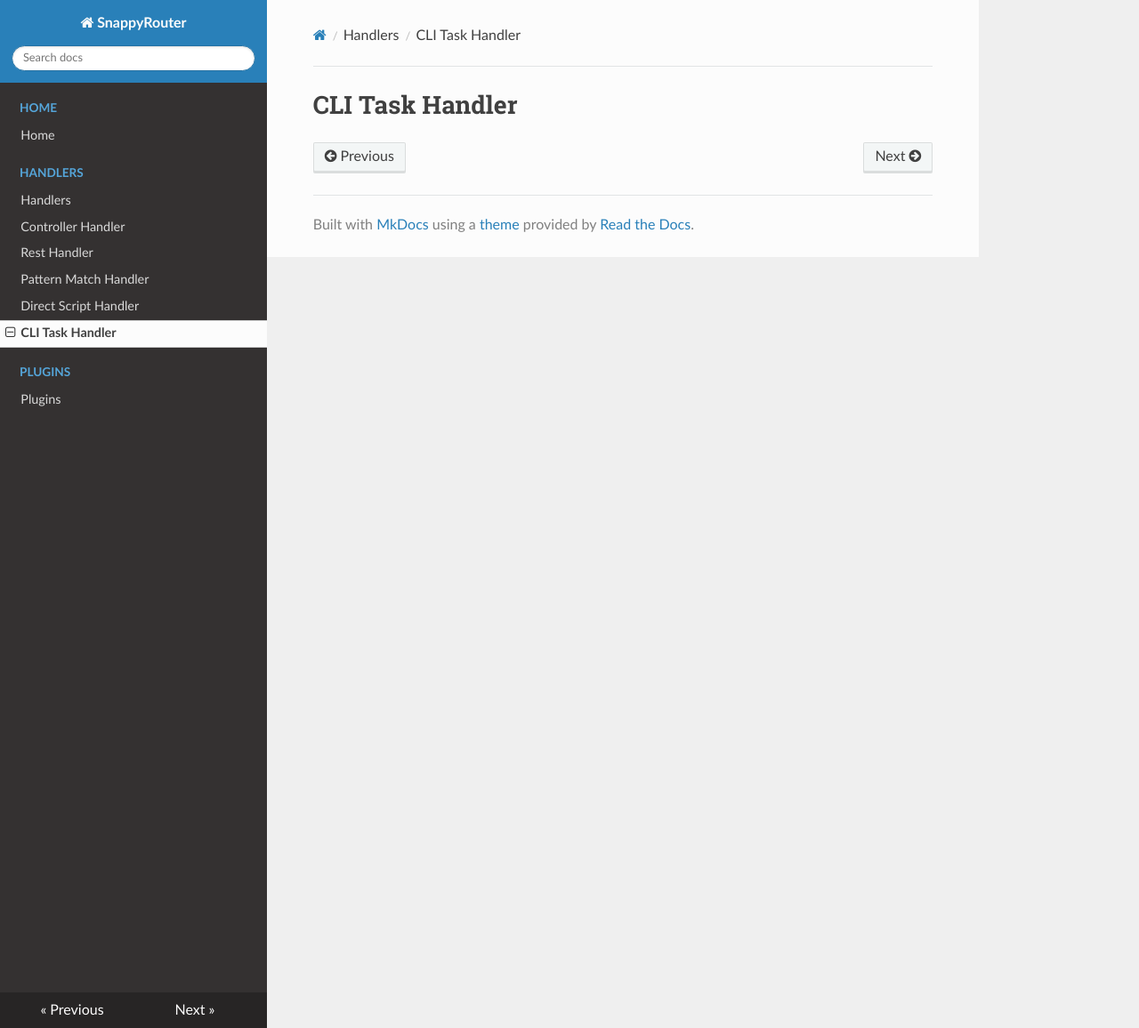
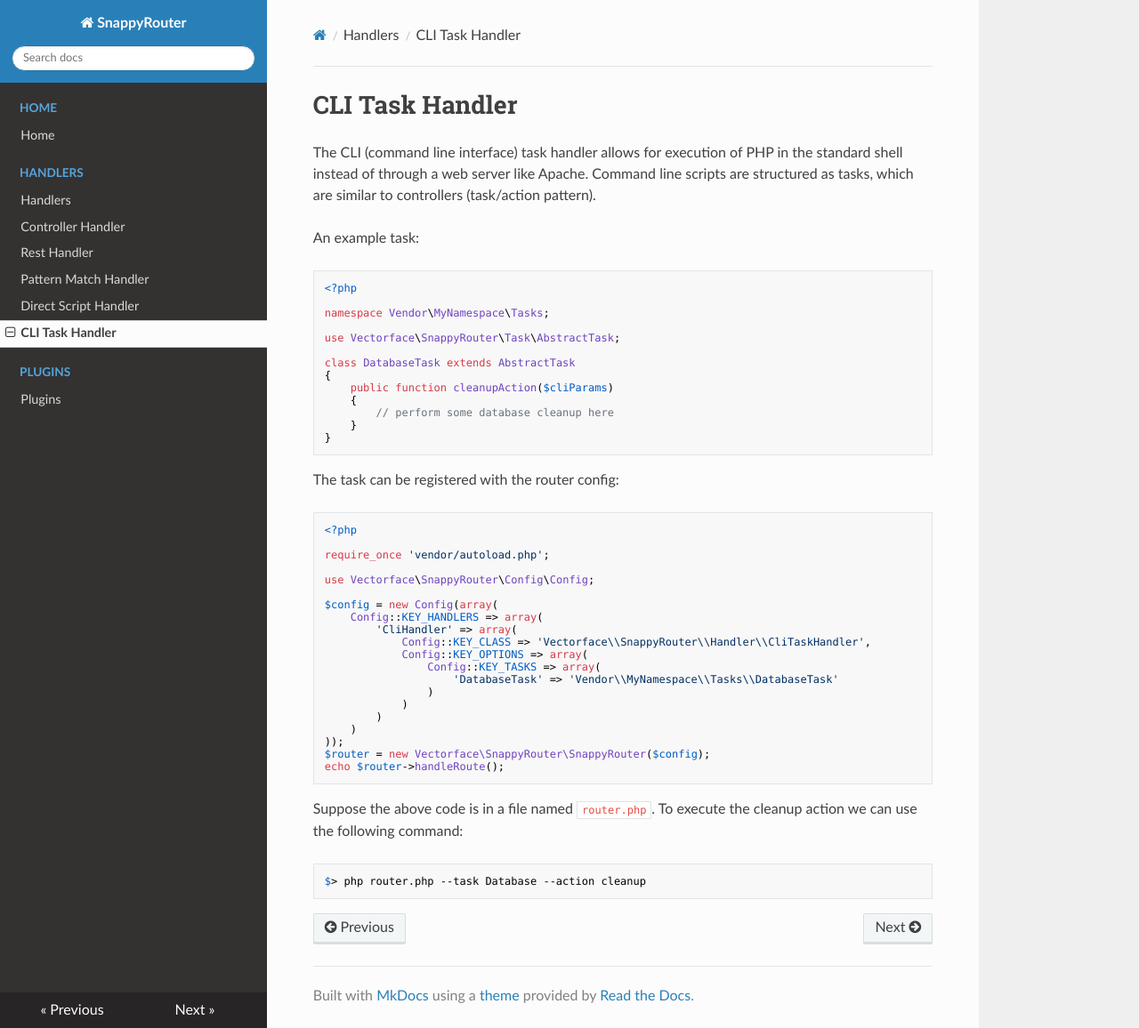
Before and after one commit to Vectorface/SnappyRouter, an MkDocs documentation site: the page built from docs/handlers/cli_handler.md, in a window 1280 px wide and 1156 px high. Shown: the whole window at 89% size. Built offline with MkDocs 1.6.1, drawn with Linux system fonts in a browser that asks for light colours; nearby versions of some CDN libraries; old or Windows-style settings are respelled for this version of MkDocs.

Commit message:
Documentation for the CliTaskHandler.

````diff
--- a/docs/handlers/cli_handler.md
+++ b/docs/handlers/cli_handler.md
@@ -1 +1,55 @@
 # CLI Task Handler
+
+The CLI (command line interface) task handler allows for execution of PHP in the
+standard shell instead of through a web server like Apache. Command line scripts
+are structured as tasks, which are similar to controllers (task/action pattern).
+
+An example task:
+
+```php
+<?php
+
+namespace Vendor\MyNamespace\Tasks;
+
+use Vectorface\SnappyRouter\Task\AbstractTask;
+
+class DatabaseTask extends AbstractTask
+{
+    public function cleanupAction($cliParams)
+    {
+        // perform some database cleanup here
+    }
+}
+```
+
+The task can be registered with the router config:
+
+```php
+<?php
+
+require_once 'vendor/autoload.php';
+
+use Vectorface\SnappyRouter\Config\Config;
+
+$config = new Config(array(
+    Config::KEY_HANDLERS => array(
+        'CliHandler' => array(
+            Config::KEY_CLASS => 'Vectorface\\SnappyRouter\\Handler\\CliTaskHandler',
+            Config::KEY_OPTIONS => array(
+                Config::KEY_TASKS => array(
+                    'DatabaseTask' => 'Vendor\\MyNamespace\\Tasks\\DatabaseTask'
+                )
+            )
+        )
+    )
+));
+$router = new Vectorface\SnappyRouter\SnappyRouter($config);
+echo $router->handleRoute();
+```
+
+Suppose the above code is in a file named `router.php`. To execute the cleanup
+action we can use the following command:
+
+```shell
+$> php router.php --task Database --action cleanup
+```
````
